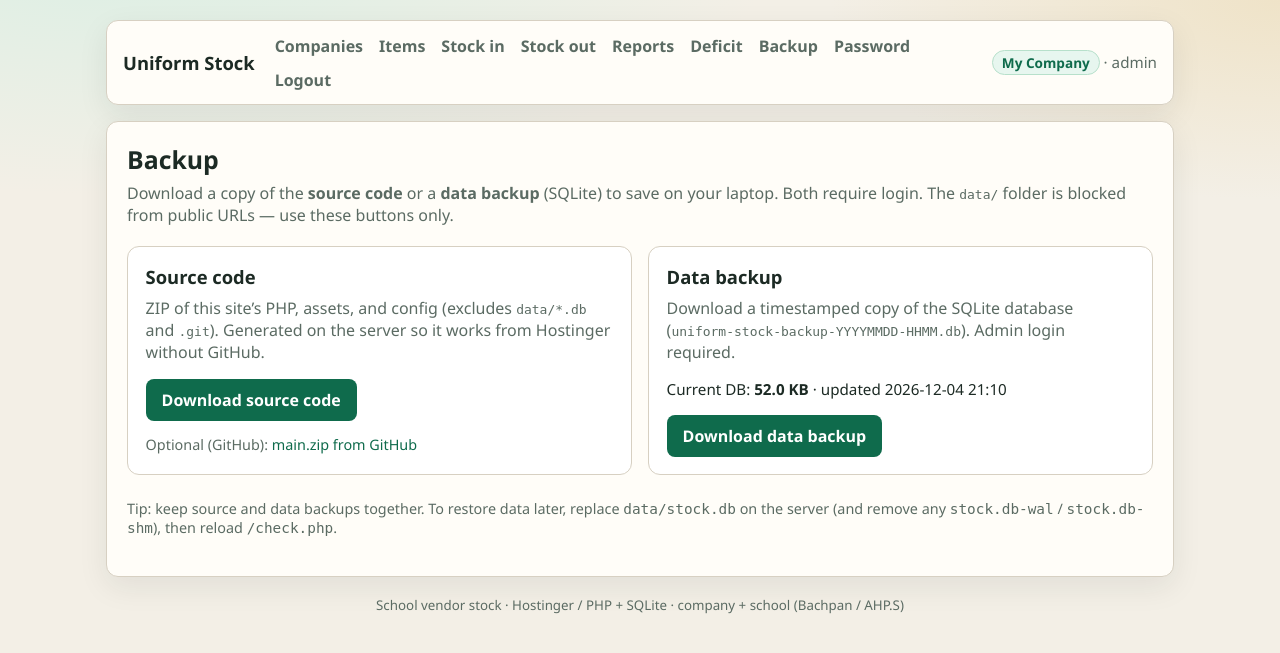
After one commit to Amitahps/Uniform-Stock, a PHP site: page /backup.php in a window 1280 px wide. The commit adds this page. Shown: the top 653 px of the page. Run offline with PHP 8.4, Linux system fonts and the light colour scheme; the visitor is signed in with stand-in values (Sample User, id 1).

Commit message:
Add Backup page: download source ZIP and SQLite data
Authenticated Backup nav with server-built source archive (excludes
data/*.db) and timestamped stock.db download. data/ stays blocked
from public URLs; optional GitHub main.zip link documented.

Co-authored-by: Amitahps <Amitahps@users.noreply.github.com>

```diff
--- /dev/null
+++ b/backup.php
@@ -0,0 +1,88 @@
+<?php
+declare(strict_types=1);
+
+require_once __DIR__ . '/includes/auth.php';
+require_once __DIR__ . '/includes/company.php';
+require_once __DIR__ . '/includes/layout.php';
+require_once __DIR__ . '/includes/backup.php';
+
+$user = us_require_login();
+$companyId = us_current_company_id();
+$company = $companyId ? us_get_company(us_db(), $companyId) : null;
+$school = us_current_school();
+$error = '';
+
+$download = (string) ($_GET['download'] ?? '');
+if ($download === 'source' || $download === 'data') {
+    try {
+        if ($download === 'source') {
+            $file = us_backup_build_source_archive();
+        } else {
+            $file = us_backup_build_data_file();
+        }
+        us_backup_send_file($file['path'], $file['filename'], $file['mime']);
+    } catch (Throwable $e) {
+        $error = $e->getMessage();
+    }
+}
+
+$dbPath = US_DB_PATH;
+$dbExists = is_file($dbPath);
+$dbSize = $dbExists ? (int) filesize($dbPath) : 0;
+$dbMtime = $dbExists ? date('Y-m-d H:i', (int) filemtime($dbPath)) : '';
+
+us_header('Backup', $user, $company, $school);
+?>
+<p class="lead">
+  Download a copy of the <strong>source code</strong> or a <strong>data backup</strong> (SQLite) to save on your laptop.
+  Both require login. The <code>data/</code> folder is blocked from public URLs — use these buttons only.
+</p>
+<?php if ($error !== ''): ?>
+  <div class="flash flash-error"><?= us_h($error) ?></div>
+<?php endif; ?>
+
+<section class="grid grid-2" style="margin-top:0.5rem">
+  <div style="padding:1.1rem;border:1px solid var(--line);border-radius:12px;background:#fff">
+    <h2 style="font-size:1.15rem;margin:0 0 0.5rem">Source code</h2>
+    <p class="muted" style="margin:0 0 1rem">
+      ZIP of this site’s PHP, assets, and config (excludes <code>data/*.db</code> and <code>.git</code>).
+      Generated on the server so it works from Hostinger without GitHub.
+    </p>
+    <div class="actions" style="margin:0">
+      <a class="btn" href="<?= us_h(us_url('backup.php?download=source')) ?>">Download source code</a>
+    </div>
+    <p class="muted" style="margin:0.9rem 0 0;font-size:0.9rem">
+      Optional (GitHub):
+      <a href="https://github.com/Amitahps/Uniform-Stock/archive/refs/heads/main.zip" rel="noopener" target="_blank">
+        main.zip from GitHub
+      </a>
+    </p>
+  </div>
+
+  <div style="padding:1.1rem;border:1px solid var(--line);border-radius:12px;background:#fff">
+    <h2 style="font-size:1.15rem;margin:0 0 0.5rem">Data backup</h2>
+    <p class="muted" style="margin:0 0 1rem">
+      Download a timestamped copy of the SQLite database
+      (<code>uniform-stock-backup-YYYYMMDD-HHMM.db</code>). Admin login required.
+    </p>
+    <?php if ($dbExists): ?>
+      <p style="margin:0 0 1rem;font-size:0.95rem">
+        Current DB: <strong><?= number_format($dbSize / 1024, 1) ?> KB</strong>
+        · updated <?= us_h($dbMtime) ?>
+      </p>
+      <div class="actions" style="margin:0">
+        <a class="btn" href="<?= us_h(us_url('backup.php?download=data')) ?>">Download data backup</a>
+      </div>
+    <?php else: ?>
+      <div class="flash flash-warn" style="margin:0">
+        No database file yet. Use the app once (login / companies) so <code>data/stock.db</code> is created, then return here.
+      </div>
+    <?php endif; ?>
+  </div>
+</section>
+
+<p class="muted" style="margin-top:1.5rem;font-size:0.9rem">
+  Tip: keep source and data backups together. To restore data later, replace <code>data/stock.db</code> on the server
+  (and remove any <code>stock.db-wal</code> / <code>stock.db-shm</code>), then reload <code>/check.php</code>.
+</p>
+<?php us_footer(); ?>
--- /dev/null
+++ b/includes/backup.php
@@ -0,0 +1,233 @@
+<?php
+declare(strict_types=1);
+
+require_once __DIR__ . '/config.php';
+
+/**
+ * Paths under the app root to exclude from a source download.
+ *
+ * @return list<string> relative path prefixes / names
+ */
+function us_backup_source_excludes(): array
+{
+    return [
+        '.git',
+        'data/stock.db',
+        'data/stock.db-wal',
+        'data/stock.db-shm',
+        'data/stock.db-journal',
+    ];
+}
+
+function us_backup_should_exclude(string $relPath): bool
+{
+    $relPath = str_replace('\\', '/', $relPath);
+    if ($relPath === '' || $relPath === '.') {
+        return true;
+    }
+    foreach (us_backup_source_excludes() as $ex) {
+        if ($relPath === $ex || str_starts_with($relPath, rtrim($ex, '/') . '/')) {
+            return true;
+        }
+        // Also skip any *.db / wal / shm under data/
+        if (preg_match('#^data/.*\.(db|sqlite)(-wal|-shm|-journal)?$#i', $relPath)) {
+            return true;
+        }
+    }
+    // Skip hidden editor junk at root of walk
+    $base = basename($relPath);
+    if ($base === '.DS_Store' || $base === 'Thumbs.db') {
+        return true;
+    }
+    return false;
+}
+
+/**
+ * @return list<string> relative file paths under app root
+ */
+function us_backup_list_source_files(string $root): array
+{
+    $root = rtrim($root, '/');
+    $files = [];
+    $iterator = new RecursiveIteratorIterator(
+        new RecursiveDirectoryIterator($root, FilesystemIterator::SKIP_DOTS)
+    );
+    foreach ($iterator as $fileInfo) {
+        /** @var SplFileInfo $fileInfo */
+        if (!$fileInfo->isFile()) {
+            continue;
+        }
+        $full = $fileInfo->getPathname();
+        $rel = substr($full, strlen($root) + 1);
+        $rel = str_replace('\\', '/', $rel);
+        if (us_backup_should_exclude($rel)) {
+            continue;
+        }
+        $files[] = $rel;
+    }
+    sort($files, SORT_STRING);
+    return $files;
+}
+
+/**
+ * Build a downloadable archive of app source (no SQLite DBs).
+ * Prefers ZipArchive, then system zip, then .tar.gz via PharData.
+ *
+ * @return array{path:string,filename:string,mime:string}
+ */
+function us_backup_build_source_archive(): array
+{
+    $root = dirname(__DIR__);
+    $stamp = date('Ymd-Hi');
+    $baseName = 'uniform-stock-source-' . $stamp;
+    $tmpDir = sys_get_temp_dir();
+    $files = us_backup_list_source_files($root);
+    if ($files === []) {
+        throw new RuntimeException('No source files found to archive.');
+    }
+
+    if (class_exists('ZipArchive')) {
+        $zipPath = $tmpDir . '/' . $baseName . '.zip';
+        @unlink($zipPath);
+        $zip = new ZipArchive();
+        if ($zip->open($zipPath, ZipArchive::CREATE | ZipArchive::OVERWRITE) !== true) {
+            throw new RuntimeException('Could not create ZIP archive.');
+        }
+        foreach ($files as $rel) {
+            $zip->addFile($root . '/' . $rel, $baseName . '/' . $rel);
+        }
+        $zip->close();
+        return [
+            'path' => $zipPath,
+            'filename' => $baseName . '.zip',
+            'mime' => 'application/zip',
+        ];
+    }
+
+    $zipBin = trim((string) shell_exec('command -v zip 2>/dev/null'));
+    if ($zipBin !== '') {
+        $zipPath = $tmpDir . '/' . $baseName . '.zip';
+        @unlink($zipPath);
+        $staging = $tmpDir . '/us-src-' . bin2hex(random_bytes(4));
+        mkdir($staging . '/' . $baseName, 0700, true);
+        foreach ($files as $rel) {
+            $dest = $staging . '/' . $baseName . '/' . $rel;
+            $destDir = dirname($dest);
+            if (!is_dir($destDir)) {
+                mkdir($destDir, 0700, true);
+            }
+            if (!copy($root . '/' . $rel, $dest)) {
+                throw new RuntimeException('Could not stage file for ZIP: ' . $rel);
+            }
+        }
+        $cmd = 'cd ' . escapeshellarg($staging)
+            . ' && ' . escapeshellarg($zipBin) . ' -qr ' . escapeshellarg($zipPath) . ' ' . escapeshellarg($baseName);
+        exec($cmd, $out, $code);
+        // cleanup staging
+        $rm = new RecursiveIteratorIterator(
+            new RecursiveDirectoryIterator($staging, FilesystemIterator::SKIP_DOTS),
+            RecursiveIteratorIterator::CHILD_FIRST
+        );
+        foreach ($rm as $f) {
+            $f->isDir() ? @rmdir($f->getPathname()) : @unlink($f->getPathname());
+        }
+        @rmdir($staging);
+        if ($code !== 0 || !is_file($zipPath)) {
+            throw new RuntimeException('System zip failed (exit ' . $code . ').');
+        }
+        return [
+            'path' => $zipPath,
+            'filename' => $baseName . '.zip',
+            'mime' => 'application/zip',
+        ];
+    }
+
+    // Last resort: tar.gz via PharData
+    $tarPath = $tmpDir . '/' . $baseName . '.tar';
+    $gzPath = $tarPath . '.gz';
+    @unlink($tarPath);
+    @unlink($gzPath);
+    $phar = new PharData($tarPath);
+    foreach ($files as $rel) {
+        $phar->addFile($root . '/' . $rel, $baseName . '/' . $rel);
+    }
+    $phar->compress(Phar::GZ);
+    unset($phar);
+    @unlink($tarPath);
+    if (!is_file($gzPath)) {
+        throw new RuntimeException('Could not create tar.gz source archive.');
+    }
+    return [
+        'path' => $gzPath,
+        'filename' => $baseName . '.tar.gz',
+        'mime' => 'application/gzip',
+    ];
+}
+
+/**
+ * Consistent SQLite snapshot for download.
+ *
+ * @return array{path:string,filename:string,mime:string}
+ */
+function us_backup_build_data_file(): array
+{
+    $pdo = us_db();
+    // Flush WAL so the main file is consistent before copy / VACUUM INTO.
+    try {
+        $pdo->exec('PRAGMA wal_checkpoint(TRUNCATE)');
+    } catch (Throwable $e) {
+        // Ignore if WAL not in use.
+    }
+
+    $stamp = date('Ymd-Hi');
+    $filename = 'uniform-stock-backup-' . $stamp . '.db';
+    $tmp = sys_get_temp_dir() . '/' . $filename;
+    @unlink($tmp);
+
+    try {
+        // SQLite 3.27+ — safest consistent copy while DB may be open.
+        $pdo->exec('VACUUM INTO ' . $pdo->quote($tmp));
+    } catch (Throwable $e) {
+        $src = US_DB_PATH;
+        if (!is_file($src)) {
+            throw new RuntimeException('Database file not found yet. Use the app once to create it.');
+        }
+        if (!copy($src, $tmp)) {
+            throw new RuntimeException('Could not copy database for backup: ' . $e->getMessage());
+        }
+    }
+
+    if (!is_file($tmp) || filesize($tmp) === 0) {
+        throw new RuntimeException('Backup file is empty or missing.');
+    }
+
+    return [
+        'path' => $tmp,
+        'filename' => $filename,
+        'mime' => 'application/octet-stream',
+    ];
+}
+
+/**
+ * Stream a temp file as attachment, then delete it.
+ */
+function us_backup_send_file(string $path, string $filename, string $mime): void
+{
+    if (!is_file($path)) {
+        throw new RuntimeException('Download file missing.');
+    }
+    $size = filesize($path);
+    header('Content-Type: ' . $mime);
+    header('Content-Disposition: attachment; filename="' . str_replace('"', '', $filename) . '"');
+    header('Content-Length: ' . (string) $size);
+    header('Cache-Control: no-store, no-cache, must-revalidate');
+    header('Pragma: no-cache');
+    header('X-Content-Type-Options: nosniff');
+    // Clear any prior output buffers.
+    while (ob_get_level() > 0) {
+        ob_end_clean();
+    }
+    readfile($path);
+    @unlink($path);
+    exit;
+}
--- a/includes/layout.php
+++ b/includes/layout.php
@@ -45,6 +45,7 @@ function us_header(string $title, ?array $user = null, ?array $company = null, ?
         echo '<a href="' . us_h(us_url('stock_out.php')) . '">Stock out</a>';
         echo '<a href="' . us_h(us_url('reports.php')) . '">Reports</a>';
         echo '<a href="' . us_h(us_url('deficit.php')) . '">Deficit</a>';
+        echo '<a href="' . us_h(us_url('backup.php')) . '">Backup</a>';
         echo '<a href="' . us_h(us_url('password.php')) . '">Password</a>';
         echo '<a href="' . us_h(us_url('logout.php')) . '">Logout</a>';
         echo '</nav>';
```
Also changed, not shown: README.md.
